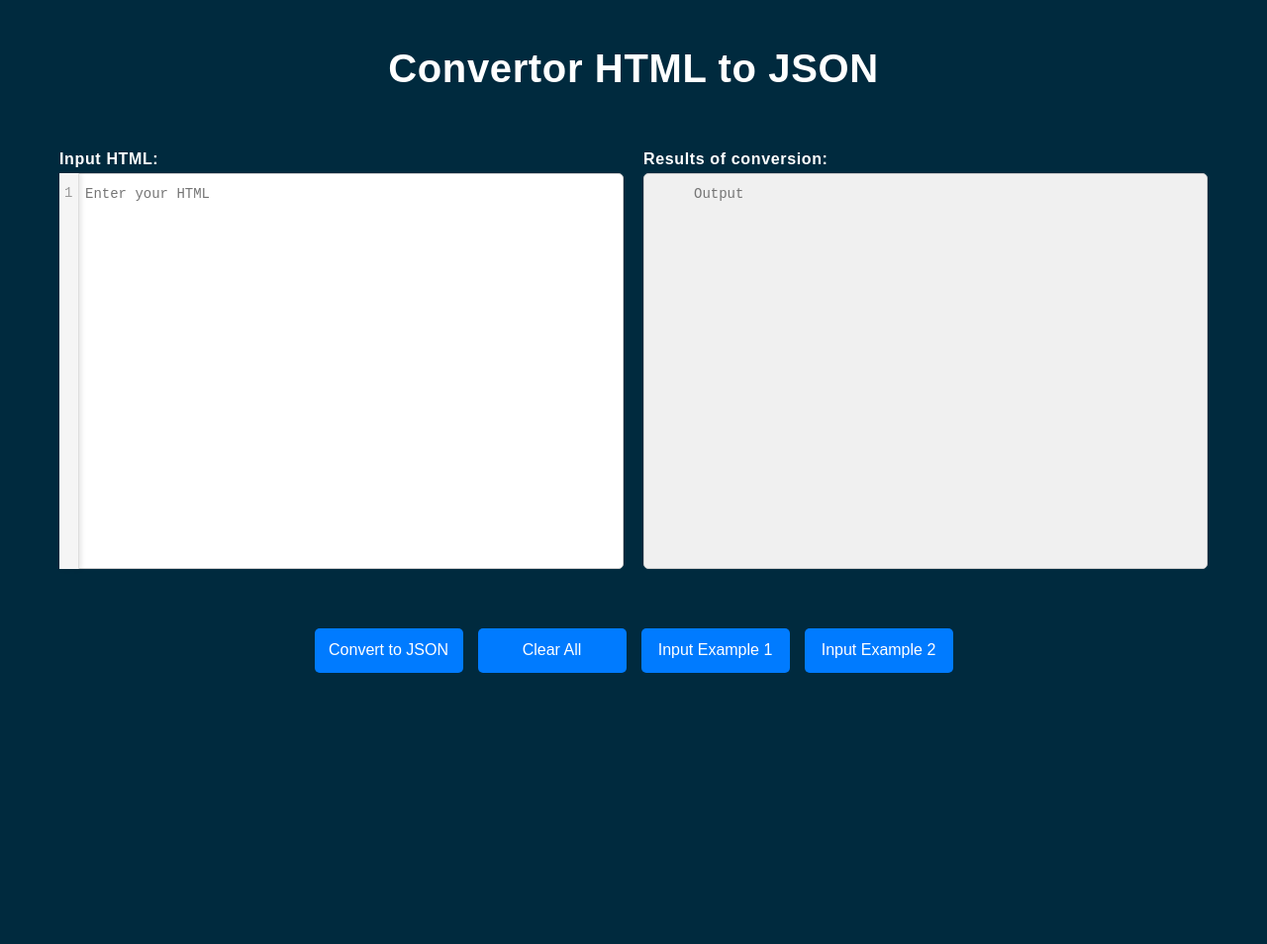
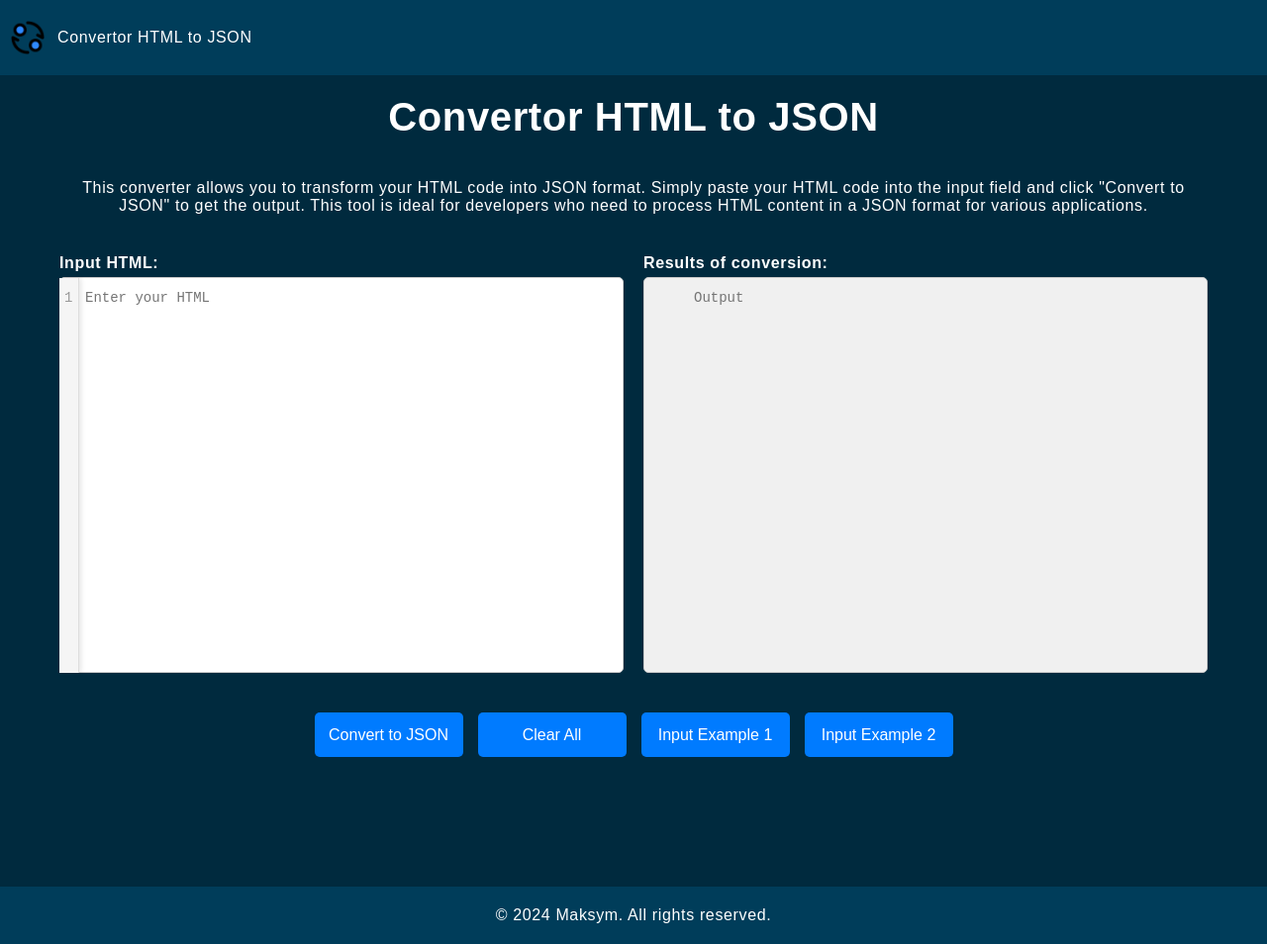
Before and after one commit to MaxsimJSDeveloper/html-parser, a plain HTML site: page index.html in a window 1280 px wide. Shown: the whole page at 99% size. Before the commit the page ends 800 px from the top, so only its background shows below. Drawn offline with Linux system fonts and the light colour scheme.

Commit message:
add-doc, improve HTML/CSS, fix-validation

```diff
--- a/index.html
+++ b/index.html
@@ -9,13 +9,29 @@
     />
     <meta name="keywords" content="HTML, JSON, Converter, Web Development" />
     <meta name="author" content="Maksym" />
+    <link rel="icon" href="/img/parser.svg" type="image/svg+xml" />
     <link rel="stylesheet" href="./styles.css" />
     <title>HTML to JSON Converter</title>
   </head>
   <body>
-    <main>
+    <header class="header">
+      <div class="header-container">
+        <img src="./img/logo.webp" alt="logo" width="36" />
+        <p>Convertor HTML to JSON</p>
+      </div>
+    </header>
+    <main class="main">
       <div class="container">
-        <h1 class="main-title">Convertor HTML to JSON</h1>
+        <h2 id="description" class="main-title">Convertor HTML to JSON</h2>
+        <section class="section-indentation">
+          <p class="text-desc">
+            This converter allows you to transform your HTML code into JSON
+            format. Simply paste your HTML code into the input field and click
+            "Convert to JSON" to get the output. This tool is ideal for
+            developers who need to process HTML content in a JSON format for
+            various applications.
+          </p>
+        </section>
         <section class="section-indentation">
           <div class="converting-fields">
             <div class="field">
@@ -26,6 +42,7 @@
                 class="textarea"
                 placeholder="Enter your HTML"
                 aria-label="Input HTML"
+                aria-labelledby="html-label"
                 required
                 maxlength="10000"
               ></textarea>
@@ -38,6 +55,7 @@
                 id="json"
                 placeholder="Output"
                 aria-label="Output JSON"
+                aria-labelledby="json-label"
               ></textarea>
             </div>
           </div>
@@ -68,6 +86,11 @@
         </section>
       </div>
     </main>
+    <footer class="footer">
+      <div class="footer-container">
+        <p>&copy; 2024 Maksym. All rights reserved.</p>
+      </div>
+    </footer>
     <script src="./main.js" type="module"></script>
   </body>
 </html>
--- a/js/utils/selfTags.js
+++ b/js/constance.js
@@ -1 +1,2 @@
 export const SELF_CLOSING_TAGS = ["meta", "link", "img", "br", "hr", "input"];
+export const CLOSING_TAG_LENGTH = 3;
--- a/js/eventHandlers.js
+++ b/js/eventHandlers.js
@@ -1,6 +1,7 @@
 import html2json from "./html2json.js";
 import refs from "./refs.js";
-import { state } from "./state.js";
+import state from "./state.js";
+
 import updateLineNumbers from "./ui/updateLineNumbers.js";
 
 const eventHandlers = {
--- a/js/html2json.js
+++ b/js/html2json.js
@@ -1,8 +1,9 @@
 import parseNode from "./parseNode.js";
 import validateInitialHtml from "./validation/validateInitialHtml.js";
-import { state } from "./state.js";
+
 import normalizeHtml from "./utils/normalizeHtml.js";
 import validateNode from "./validation/validateNode.js";
+import state from "./state.js";
 
 function html2json(html) {
   validateInitialHtml(html);
--- a/js/parseNode.js
+++ b/js/parseNode.js
@@ -1,4 +1,3 @@
-// Исправленный код функции parseNode
 import parseClosingTag from "./parsers/parseClosingTag.js";
 import parseComment from "./parsers/parseComment.js";
 import parseDoctype from "./parsers/parseDoctype.js";
@@ -6,12 +5,10 @@ import parseOpeningTag from "./parsers/parseOpeningTag.js";
 import parseText from "./parsers/parseText.js";
 import skipWhitespace from "./utils/skipWhitespace.js";
 
-import { SELF_CLOSING_TAGS } from "./utils/selfTags.js";
+import { SELF_CLOSING_TAGS, CLOSING_TAG_LENGTH } from "./constance.js";
 import parseCssContent from "./parsers/parseCssContent.js";
 import getErrorContext from "./utils/getErrorContext.js";
-import { state } from "./state.js";
-
-const CLOSING_TAG_LENGTH = 3;
+import state from "./state.js";
 
 function parseNode() {
   try {
@@ -57,9 +54,7 @@ function parseNode() {
     if (tagName === "style") {
       const endPos = state.html.indexOf(`</${tagName}>`, state.pos);
       if (endPos === -1) {
-        throw new Error(
-          `Unclosed style tag <${tagName}> near: ${getErrorContext(state.pos)}`
-        );
+        throw new Error(`Unclosed style tag <${tagName}>`);
       }
 
       const cssContent = state.html.slice(state.pos, endPos);
@@ -79,18 +74,12 @@ function parseNode() {
       if (child) {
         node.children.push(child);
       } else {
-        throw new Error(
-          `Failed to parse child node of <${tagName}> near: ${getErrorContext(
-            state.pos
-          )}`
-        );
+        throw new Error(`Failed to parse child node of <${tagName}>`);
       }
     }
 
     if (!foundClosingTag) {
-      throw new Error(
-        `Unclosed tag <${tagName}> near: ${getErrorContext(state.pos)}`
-      );
+      throw new Error(`Unclosed tag <${tagName}>`);
     }
 
     if (!node.children.length) {
--- a/js/parsers/parseAttributes.js
+++ b/js/parsers/parseAttributes.js
@@ -1,4 +1,4 @@
-import { state } from "../state.js";
+import state from "../state.js";
 
 function parseAttributes(tagNameEnd, tagEnd) {
   const attributes = {};
--- a/js/parsers/parseClosingTag.js
+++ b/js/parsers/parseClosingTag.js
@@ -1,4 +1,4 @@
-import { state } from "../state.js";
+import state from "../state.js";
 import getErrorContext from "../utils/getErrorContext.js";
 
 function parseClosingTag() {
--- a/js/parsers/parseComment.js
+++ b/js/parsers/parseComment.js
@@ -1,4 +1,4 @@
-import { state } from "../state.js";
+import state from "../state.js";
 import getErrorContext from "../utils/getErrorContext.js";
 
 function parseComment() {
--- a/js/parsers/parseDoctype.js
+++ b/js/parsers/parseDoctype.js
@@ -1,4 +1,4 @@
-import { state } from "../state.js";
+import state from "../state.js";
 import getErrorContext from "../utils/getErrorContext.js";
 
 function parseDoctype() {
--- a/js/parsers/parseOpeningTag.js
+++ b/js/parsers/parseOpeningTag.js
@@ -1,4 +1,4 @@
-import { state } from "../state.js";
+import state from "../state.js";
 import getErrorContext from "../utils/getErrorContext.js";
 import parseAttributes from "./parseAttributes.js";
 
--- a/js/parsers/parseText.js
+++ b/js/parsers/parseText.js
@@ -1,4 +1,4 @@
-import { state } from "../state.js";
+import state from "../state.js";
 import skipWhitespace from "../utils/skipWhitespace.js";
 
 function parseText() {
--- a/js/state.js
+++ b/js/state.js
@@ -1,5 +1,7 @@
-export const state = {
+const state = {
   html: "",
   pos: 0,
   doctypeCount: 0,
 };
+
+export default state
--- a/js/utils/getErrorContext.js
+++ b/js/utils/getErrorContext.js
@@ -1,3 +1,5 @@
+import state from "../state.js";
+
 function getErrorContext(position, length = 20) {
   return state.html.slice(position, position + length);
 }
--- a/js/utils/skipWhitespace.js
+++ b/js/utils/skipWhitespace.js
@@ -1,4 +1,4 @@
-import { state } from "../state.js";
+import state from "../state.js";
 
 function skipWhitespace() {
   while (state.pos < state.html.length && /\s/.test(state.html[state.pos])) {
--- a/js/validation/validateNode.js
+++ b/js/validation/validateNode.js
@@ -1,4 +1,4 @@
-import { state } from "../state.js";
+import state from "../state.js";
 
 function validateNode(node) {
   if (!node) return;
--- a/styles.css
+++ b/styles.css
@@ -9,9 +9,44 @@ body {
   letter-spacing: 0.04em;
   background-color: #002a3e;
   color: #ffffff;
-  min-height: 95.7vh;
-  padding: 20px;
   margin: 0;
+}
+
+h1,
+h2,
+h3,
+h4,
+h5,
+h6,
+p {
+  margin-top: 0;
+  margin-bottom: 0;
+}
+
+p:last-child {
+  margin-bottom: 0;
+}
+
+ul,
+ol {
+  margin-top: 0;
+  margin-bottom: 0;
+  padding-left: 0;
+  list-style: none;
+}
+
+a {
+  text-decoration: none;
+}
+
+nav {
+  padding: 0;
+}
+
+img {
+  display: block;
+  max-width: 100%;
+  height: auto;
 }
 
 .container {
@@ -21,13 +56,34 @@ body {
 }
 
 .section-indentation {
-  padding: 40px 0;
+  padding: 20px 0;
+}
+
+.header {
+  display: flex;
+  padding: 20px 10px;
+  background-color: #003d5a;
+}
+
+.header-container {
+  display: flex;
+  gap: 12px;
+  align-items: center;
+}
+
+.main {
+  min-height: 100vh;
 }
 
 .main-title {
   text-align: center;
   margin-bottom: 20px;
   font-size: 2rem;
+  margin-top: 20px;
+}
+
+.text-desc {
+  text-align: center;
 }
 
 .converting-fields {
@@ -79,7 +135,7 @@ body {
   display: flex;
   justify-content: center;
   gap: 15px;
-  margin-top: 20px;
+  margin: 20px 0;
   flex-wrap: wrap;
 }
 
@@ -92,12 +148,14 @@ body {
   background-color: #007bff;
   color: #ffffff;
   font-size: 1rem;
-  transition: background-color 0.3s ease, transform 0.1s ease;
+  transition: background-color 0.3s ease, transform 0.1s ease,
+    box-shadow 0.2s ease;
 }
 
 .btn:hover {
   background-color: #0056b3;
   transform: scale(1.05);
+  box-shadow: 0 4px 8px rgba(0, 0, 0, 0.2);
 }
 
 .btn:active {
@@ -128,6 +186,14 @@ body {
   line-height: 1.5;
 }
 
+.footer-container {
+  display: flex;
+  justify-content: center;
+  padding: 20px 0;
+  background-color: #003d5a;
+  margin-bottom: 0;
+}
+
 @media (min-width: 768px) {
   .main-title {
     font-size: 2.5rem;
```
Also changed, not shown: ai_help/chatgpt_chat.txt (renamed from ai_help/links.txt), img/logo.webp (added), img/parser.svg (added), 1 other file.
